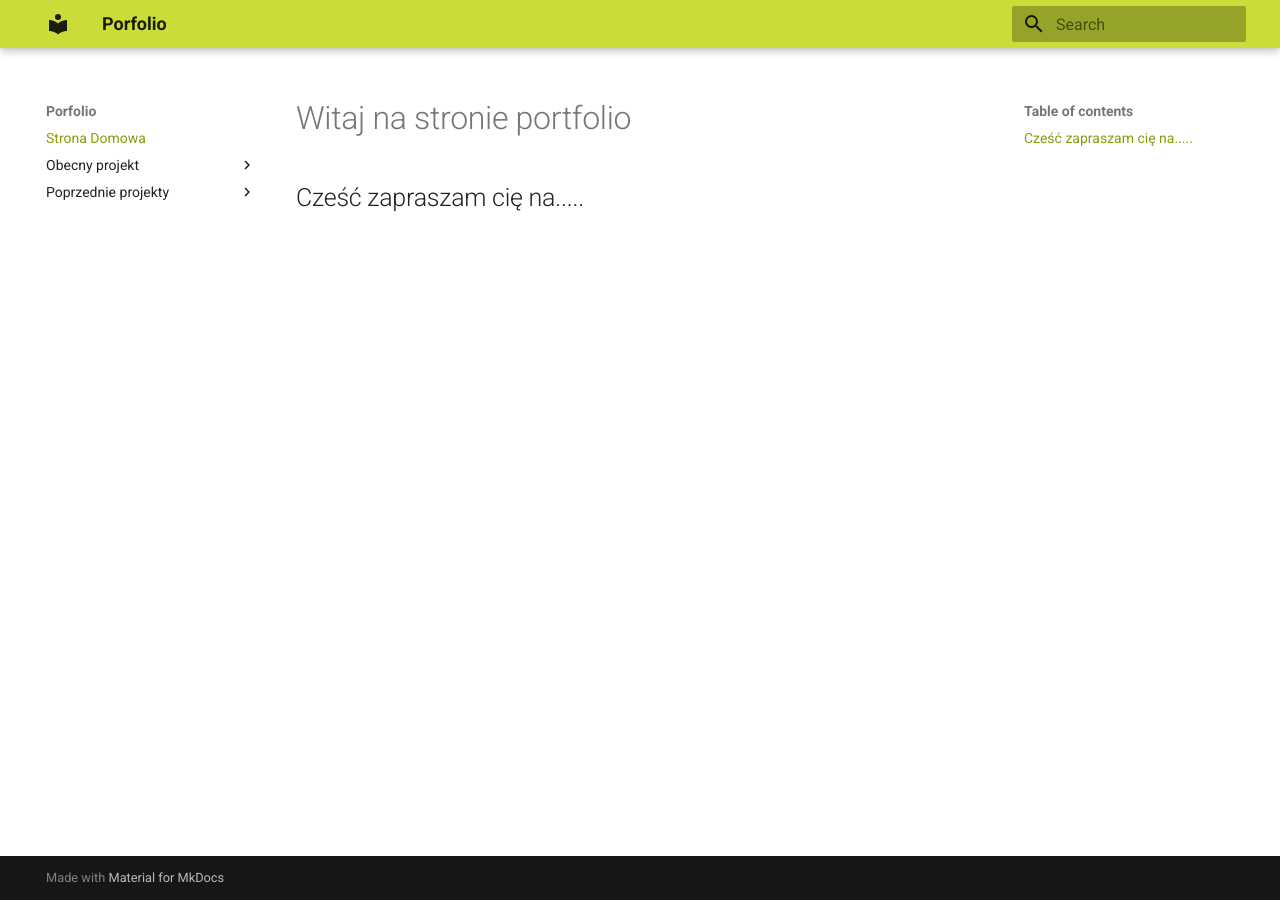
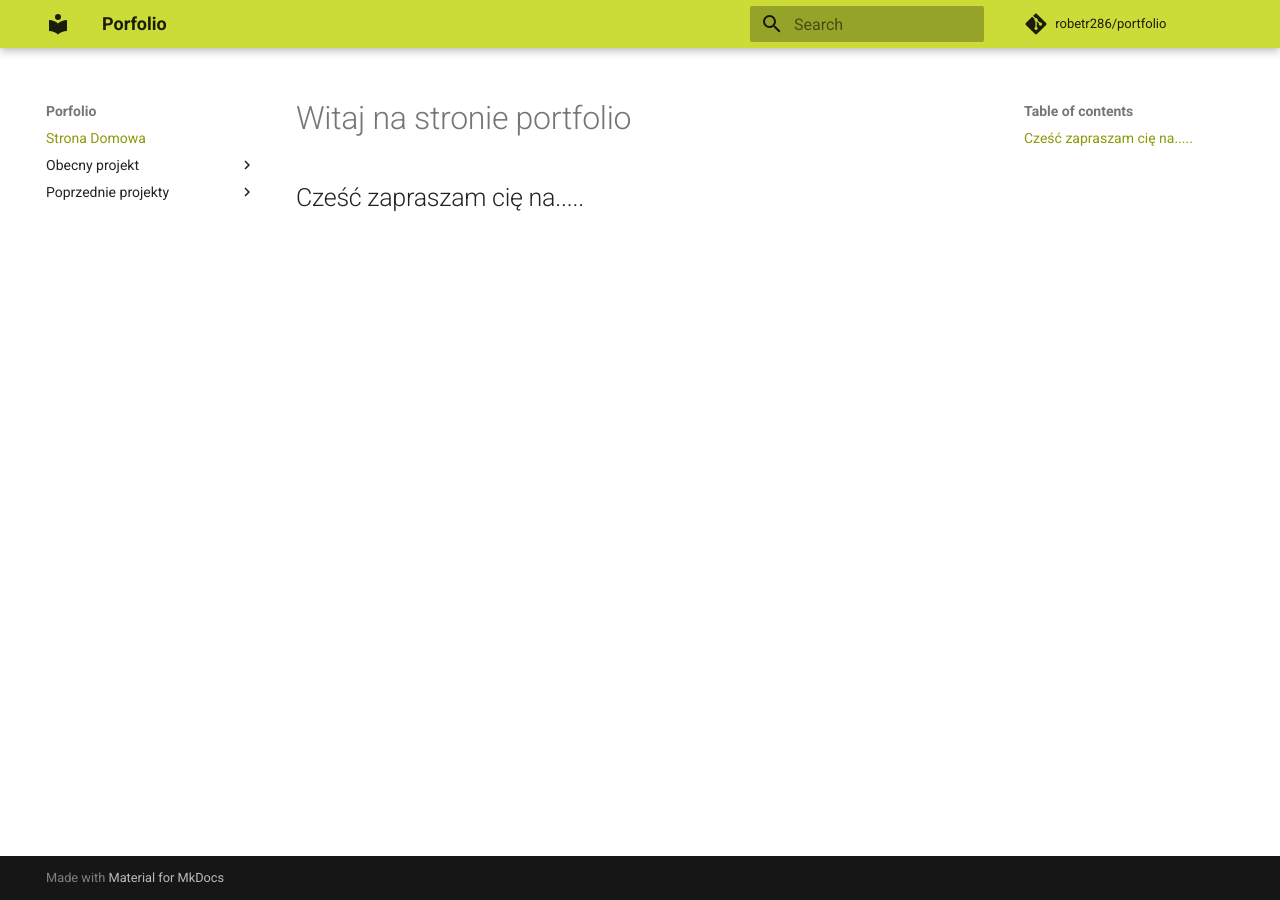
Before and after one commit to robetr286/portfolio, an MkDocs documentation site: the page built from docs/index.md, in a window 1280 px wide. Built offline with MkDocs 1.6.1 and Material for MkDocs 9.7.7, drawn with Linux system fonts in a browser that asks for light colours; comment, search, counter and statistics services are not loaded.

Commit message:
change_mkdocs.yml

```diff
--- a/mkdocs.yml
+++ b/mkdocs.yml
@@ -2,6 +2,9 @@ site_name: Porfolio
 site_author: Robert Bąk
 site_description: >-
     Portfolio moich projektów z Data Science i AI!
+
+repo_name: robetr286/portfolio
+repo_url: https://github.com/robetr286/portfolio
 
 theme:
   name: material
```
